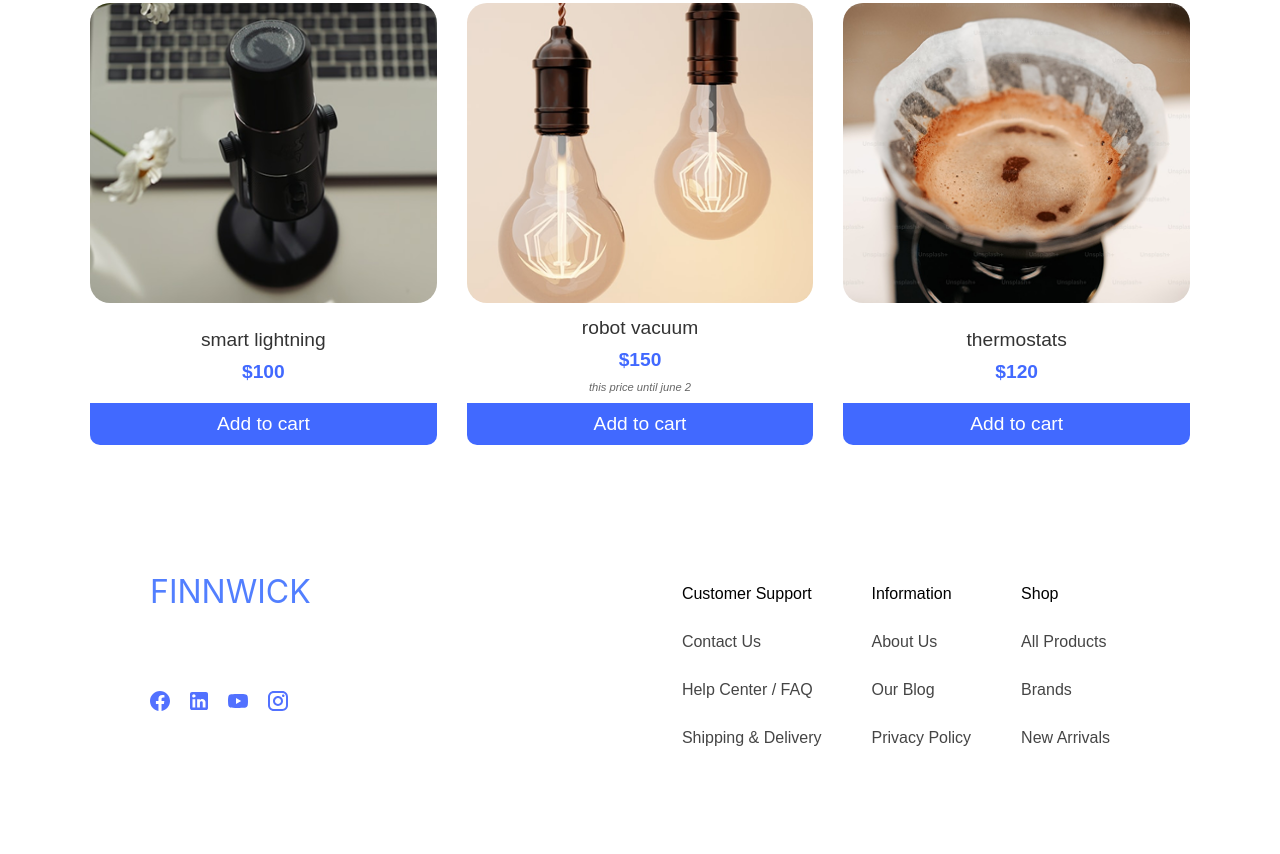
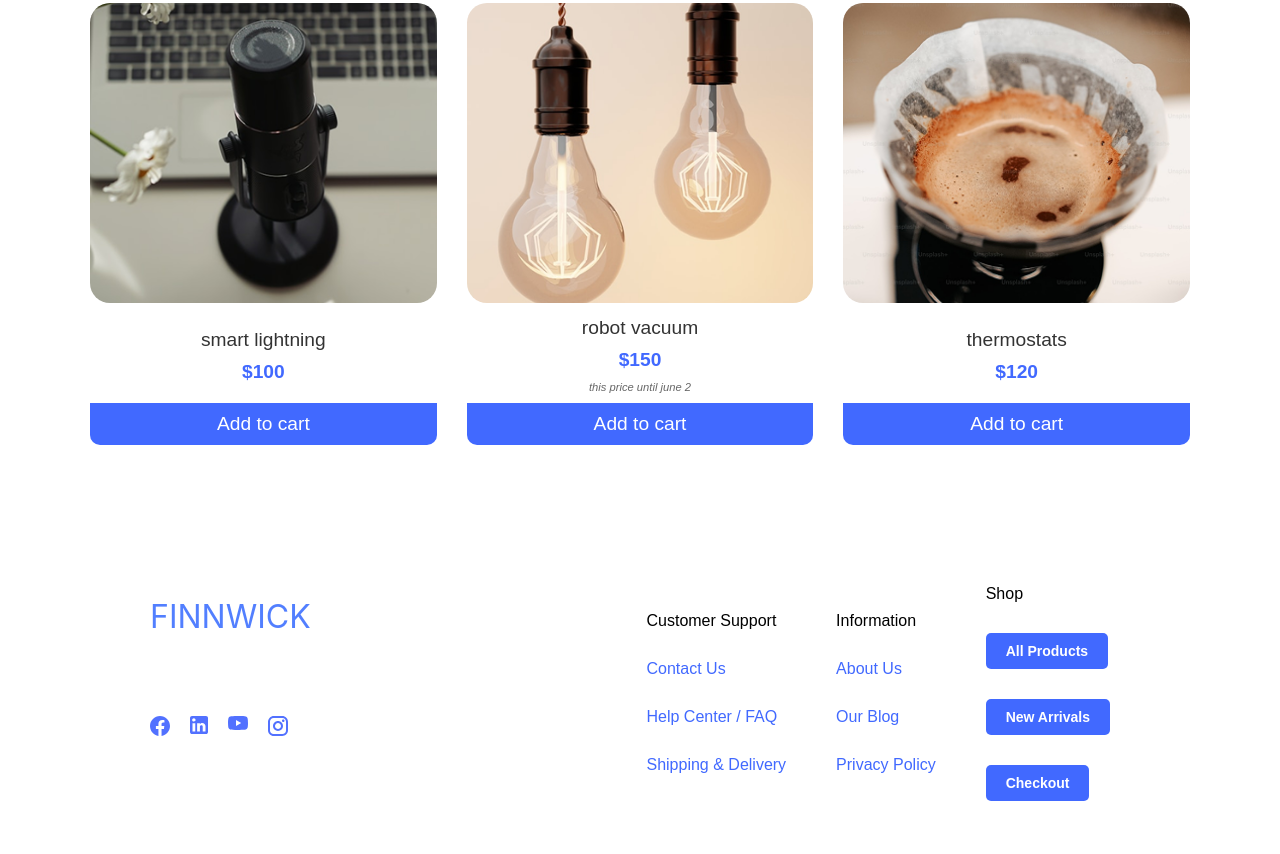
Before and after one commit to Mohabexe/Ecomm, a plain HTML site: page products.html in a window 1280 px wide. Shown: the part 2094-2948 px from the top of the page. Drawn offline with Linux system fonts and the light colour scheme.

Commit message:
Enhance footer navigation and link accessibility across multiple pages

```diff
--- a/products.html
+++ b/products.html
@@ -27,27 +27,27 @@
         </div>
         <nav class="menu-items">
             <a href="index.html" class="menu-item">
-                <img src="./Assets/Vector.png" alt="">
+                <img src="./Assets/Vector.png" alt="Home">
                 <div class="menu-text">Home</div>
             </a>
-            <a href="#" class="menu-item">
-                <img src="./Assets/Vector(1).png" alt="">
+            <a href="trending.html" class="menu-item">
+                <img src="./Assets/Vector(1).png" alt="What's New">
                 <div class="menu-text">What's New</div>
             </a>
-            <a href="#" class="menu-item">
-                <img src="./Assets/Vector(2).png" alt="">
+            <a href="checkout.html" class="menu-item">
+                <img src="./Assets/Vector(2).png" alt="My List">
                 <div class="menu-text">my list</div>
             </a>
             <a href="products.html" class="menu-item">
-                <img src="./Assets/Group.png" alt="">
+                <img src="./Assets/Group.png" alt="Shop">
                 <div class="menu-text">shop</div>
             </a>
             <a href="aboutus.html" class="menu-item">
-                <img src="./Assets/Vector(3).png" alt="">
+                <img src="./Assets/Vector(3).png" alt="About Us">
                 <div class="menu-text">about us</div>
             </a>
             <a href="contactus.html" class="menu-item">
-                <img src="./Assets/Vector(4).png" alt="">
+                <img src="./Assets/Vector(4).png" alt="Help Center">
                 <div class="menu-text">help center</div>
             </a>
         </nav>
@@ -219,30 +219,30 @@
         <div>
             <h3 class="shop-title">FINNWICK</h3>
             <div class="social-media">
-                <img src="./Assets/Facebook.svg" alt="">
-                <img src="./Assets/LinkedIn.svg" alt="">
-                <img src="./Assets/Youtube.svg" alt="">
-                <img src="./Assets/Insta.svg" alt="">
+                <a href="https://facebook.com" target="_blank"><img src="./Assets/Facebook.svg" alt="Facebook"></a>
+                <a href="https://linkedin.com" target="_blank"><img src="./Assets/LinkedIn.svg" alt="LinkedIn"></a>
+                <a href="https://youtube.com" target="_blank"><img src="./Assets/Youtube.svg" alt="YouTube"></a>
+                <a href="https://instagram.com" target="_blank"><img src="./Assets/Insta.svg" alt="Instagram"></a>
             </div>
         </div>
         <div class="footer-container">
             <div>
                 <p class="first">Customer Support</p>
-                <p>Contact Us</p>
-                <p>Help Center / FAQ</p>
-                <p>Shipping & Delivery</p>
+                <p><a href="contactus.html">Contact Us</a></p>
+                <p><a href="announcements.html">Help Center / FAQ</a></p>
+                <p><a href="announcements.html">Shipping & Delivery</a></p>
             </div>
             <div>
                 <p class="first">Information</p>
-                <p>About Us</p>
-                <p>Our Blog</p>
-                <p>Privacy Policy</p>
+                <p><a href="aboutus.html">About Us</a></p>
+                <p><a href="announcements.html">Our Blog</a></p>
+                <p><a href="announcements.html">Privacy Policy</a></p>
             </div>
             <div>
                 <p class="first">Shop</p>
-                <p>All Products</p>
-                <p>Brands</p>
-                <p>New Arrivals</p>
+                <p><a href="products.html">All Products</a></p>
+                <p><a href="trending.html">New Arrivals</a></p>
+                <p><a href="checkout.html">Checkout</a></p>
             </div>
         </div>
     </footer>
--- a/style.css
+++ b/style.css
@@ -373,3 +373,33 @@ footer .footer-container {
     gap: 20px;
     margin-top: 80px;
 }
+
+/* Footer Links Styles */
+footer a {
+    color: #4169FF;
+    text-decoration: none;
+    transition: color 0.3s ease;
+}
+
+footer a:hover {
+    color: #3050cc;
+}
+
+footer .footer-container div:last-child {
+    margin-left: auto;
+}
+
+footer .footer-container div:last-child a {
+    display: inline-block;
+    background-color: #4169FF;
+    color: white;
+    padding: 10px 20px;
+    border-radius: 5px;
+    font-weight: bold;
+    font-size: 14px;
+    text-align: center;
+}
+
+footer .footer-container div:last-child a:hover {
+    background-color: #3050cc;
+}
```
Also changed, not shown: aboutus.html (+21 -21 lines), announcements.html (+24 -18 lines), checkout.html (+21 -21 lines), contactus.html (+21 -22 lines), index.html (+26 -27 lines), trending.html (+21 -26 lines).
